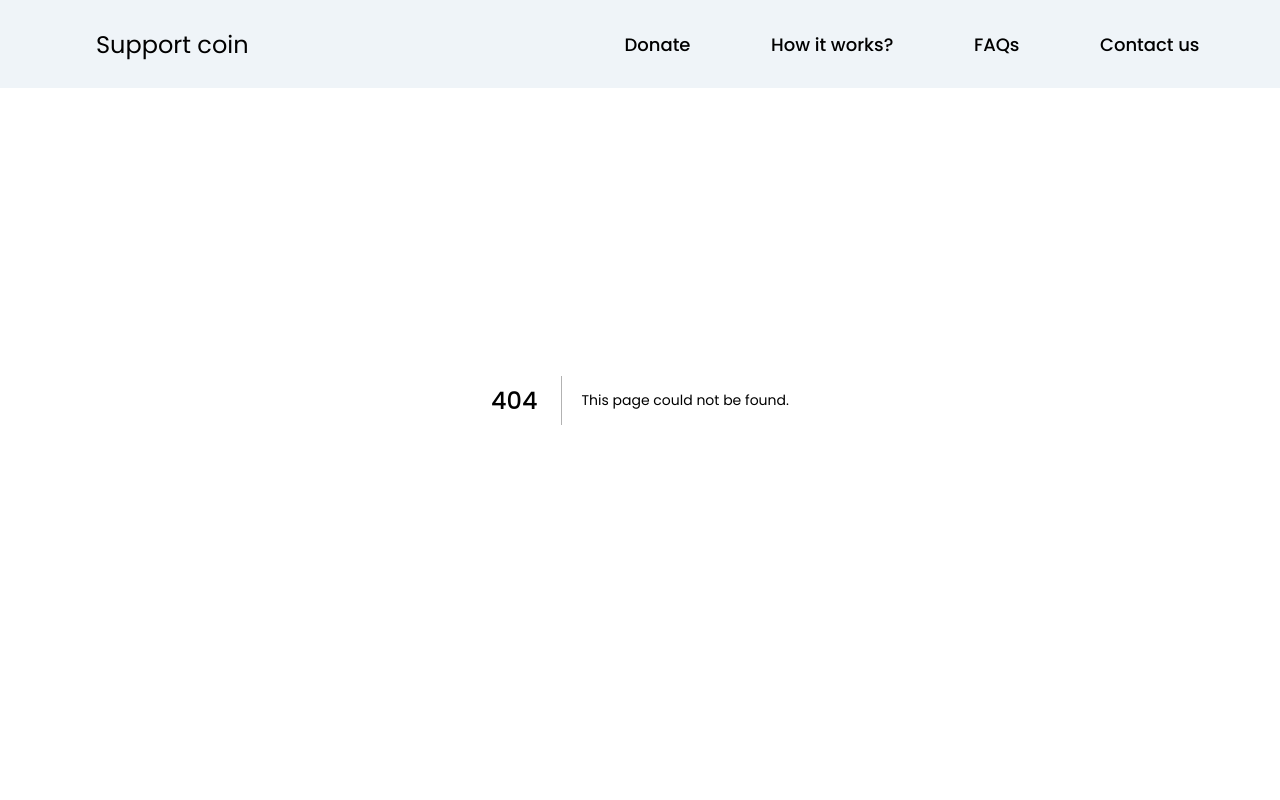
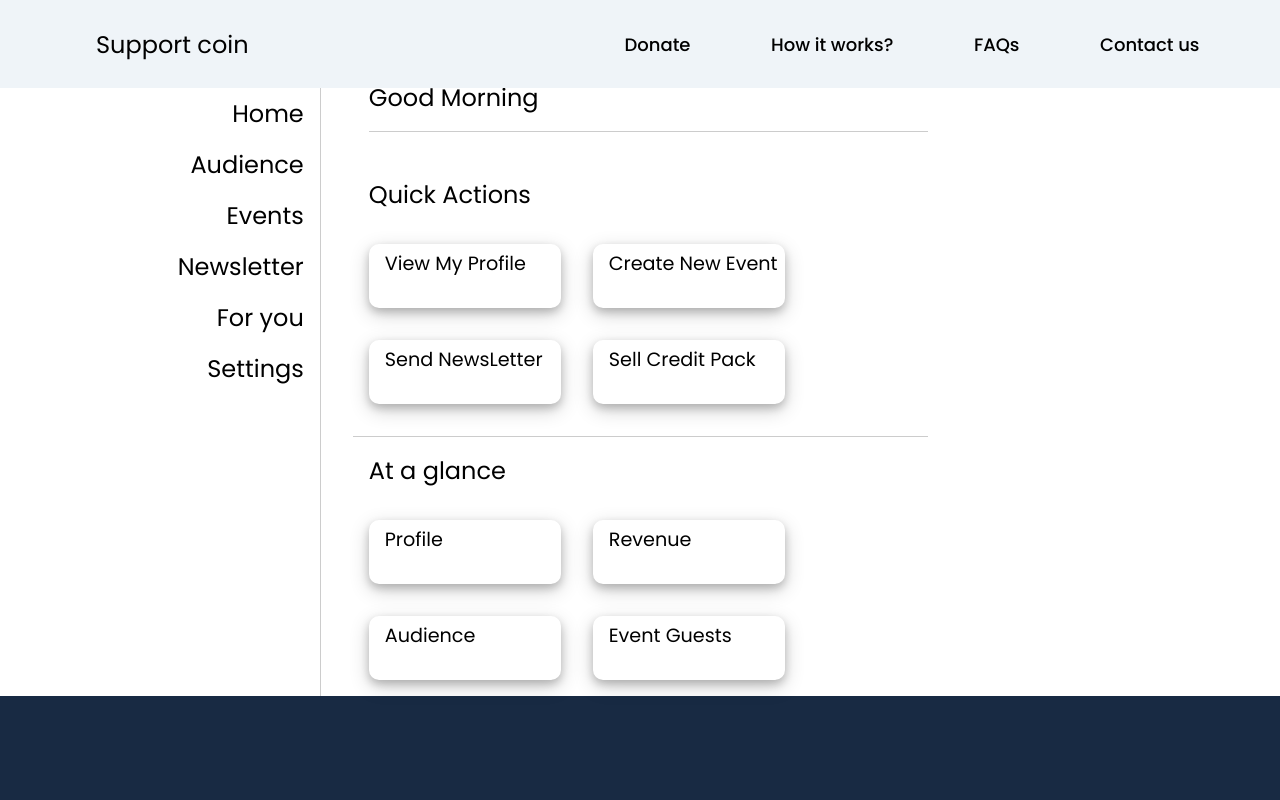
Before and after one commit to mkdsrt10/Internship, a Next.js app: page /Dashboard in a window 1280 px wide. Before the commit this address had no page. Shown: the top 800 px of the page. Built offline with nearby package versions, Linux system fonts and the light colour scheme; a web font is replaced by a local one; what aws-amplify would draw is missing.

Commit message:
DashBoard home foryou added

```diff
--- /dev/null
+++ b/components/DashBoard/For_you.js
@@ -0,0 +1,59 @@
+import { useState } from "react";
+import styles from "../../styles/Foryou.module.css";
+const For_you = () => {
+  const [articles, setArticle] = useState(["", "", "", "", ""]);
+  const [blogs, setBlogs] = useState(["", "", "", "", ""]);
+  const [type, setType] = useState("articles");
+  return (
+    <div className={styles.main_container}>
+      <span>For you</span>
+      <div className={styles.title}>
+        <div
+          onClick={(e) => {
+            setType("articles");
+          }}
+          className={
+            type == "articles"
+              ? styles.title_articles_active
+              : ""
+          }
+        >
+          Article
+        </div>
+        <div
+          className={
+            type == "blogs"
+              ? styles.title_blogs_active
+              : ""
+          }
+          onClick={(e) => {
+            setType("blogs");
+          }}
+        >
+          Blogs
+        </div>
+      </div>
+      <div className={styles.content}>
+        {type == "articles"
+          ? articles.map((article) => {
+              return (
+                <div className={styles.content_grid}>
+                  <img src="/girl_mobile.png"></img>
+                  <div> Vipin jaluthria</div>
+                </div>
+              );
+            })
+          : blogs.map((blog) => {
+              return (
+                <div className={styles.content_grid}>
+                  <img src="/girl_mobile.png"></img>
+                  <div> Gungun jaluthria</div>
+                </div>
+              );
+            })}
+      </div>
+    </div>
+  );
+};
+
+export default For_you;
--- /dev/null
+++ b/components/DashBoard/Home.js
@@ -0,0 +1,25 @@
+import styles from "../../styles/Dashboardhome.module.css";
+const Home = () => {
+  return (
+    <div className={styles.home}>
+      <span>Good Morning</span>
+      <br />
+      <div className={styles.quick_actions}>
+        <span>Quick Actions</span>
+        <div className={styles.quick_actions_items}>View My Profile</div>
+        <div className={styles.quick_actions_items}>Create New Event</div>
+        <div className={styles.quick_actions_items}>Send NewsLetter</div>
+        <div className={styles.quick_actions_items}>Sell Credit Pack</div>
+      </div>
+      <div className={styles.at_a_glance}>
+        <span>At a glance</span>
+        <div className={styles.at_a_glance_items}>Profile</div>
+        <div className={styles.at_a_glance_items}>Revenue </div>
+        <div className={styles.at_a_glance_items}>Audience </div>
+        <div className={styles.at_a_glance_items}>Event Guests</div>
+      </div>
+    </div>
+  );
+};
+
+export default Home;
--- /dev/null
+++ b/components/DashBoard/Settings.js
@@ -0,0 +1,5 @@
+const Settings = () => {
+  return <div>Settings</div>;
+};
+
+export default Settings;
--- /dev/null
+++ b/pages/Dashboard/index.js
@@ -0,0 +1,44 @@
+import { useState } from "react";
+import Home from "../../components/DashBoard/Home";
+import For_you from "../../components/DashBoard/For_you";
+import Settings from "../../components/DashBoard/Settings";
+import styles from "../../styles/Dashboard.module.css";
+const DashBoard = () => {
+  const menu_items = [
+    "Home",
+    "Audience",
+    "Events",
+    "Newsletter",
+    "For you",
+    "Settings",
+  ];
+  const [ui, setui] = useState("Home");
+  return (
+    <div className={styles.main_container}>
+      <div className={styles.DashBoard}>
+        <div className={styles.DashBoard_menu}>
+          {menu_items.map((item, index) => {
+            return (
+              <div
+                className={styles.DashBoard_menu_items}
+                key={index}
+                onClick={(e) => {
+                  setui(item);
+                }}
+              >
+                {item}{" "}
+              </div>
+            );
+          })}
+        </div>
+        <div className={styles.DashBoard_content}>
+          {ui == "Home" && <Home />}
+          {ui == "For you" && <For_you />}
+          {ui == "Settings" && <Settings />}
+        </div>
+      </div>
+    </div>
+  );
+};
+
+export default DashBoard;
--- /dev/null
+++ b/styles/Dashboard.module.css
@@ -0,0 +1,25 @@
+.main_container{
+    display: flex;
+    flex-direction: column;
+    margin-top: 5rem;
+}
+.DashBoard{
+    display: flex;
+    flex-direction: row;
+}
+.DashBoard_menu{
+    display: flex;
+    flex-direction: column;
+    flex: 1;
+    text-align: end;
+    border-right: 1px solid #ccc;
+}
+.DashBoard_menu_items{
+    font-size: 1.5rem;
+    margin-top: 1rem;
+    margin-right: 1rem;
+
+}
+.DashBoard_content{
+    flex: 3;
+}
--- /dev/null
+++ b/styles/Dashboardhome.module.css
@@ -0,0 +1,38 @@
+.home {
+  display: flex;
+  flex-direction: column;
+  width: 60%;
+  font-size: 1.2rem;
+  margin-left: 2rem;
+}
+.home span {
+  font-size: 1.5rem;
+  margin-left: 1rem;
+  padding-bottom: 1rem;
+  border-bottom: 1px solid #ccc;
+}
+.quick_actions ,.at_a_glance{
+  display: flex;
+  flex-direction: row;
+  flex-wrap: wrap;
+  font-size: 1.2rem;
+}
+.quick_actions {
+    padding-bottom: 1rem ;
+    border-bottom: 1px solid #ccc;
+}
+.quick_actions span,.at_a_glance span{
+    margin-left: 1rem;
+    border: none;
+    width: 100%;
+    margin-top: 1rem;
+}
+.quick_actions_items ,.at_a_glance_items{
+  width: 12rem;
+  height: 4rem;
+  margin: 1rem;
+  font-size: 1.2rem;
+  padding: 0.3rem 0.1rem 0 1rem;
+  box-shadow: 0 4px 8px 0 rgba(0, 0, 0, 0.2), 0 6px 20px 0 rgba(0, 0, 0, 0.19);
+  border-radius: 10px;
+}
--- /dev/null
+++ b/styles/Foryou.module.css
@@ -0,0 +1,34 @@
+.main_container {
+  display: flex;
+  flex-direction: column;
+}
+.main_container span {
+  font-size: 1.5rem;
+  margin: 1rem 1rem 0rem 1rem;
+}
+.title {
+  display: flex;
+  flex-direction: row;
+  border-bottom: 1px solid #ccc;
+}
+.title div {
+  font-size: 1.2rem;
+  margin: 1rem 1rem 0rem 1rem ;
+  padding-bottom: 1rem;
+
+  cursor: pointer;
+}
+.title_blogs_active,.title_articles_active{
+    color: #48b7b7;
+    border-bottom: 3px solid #48b7b7;
+}
+.content {
+  display: flex;
+  flex-direction: row;
+  flex-wrap: wrap;
+}
+.content_grid {
+  margin: 1rem;
+
+  box-shadow: 0 4px 8px 0 rgba(0, 0, 0, 0.2), 0 6px 20px 0 rgba(0, 0, 0, 0.19);
+}
```
Also changed, not shown: pages/NGO/ngoDetails.js (+109 -0 lines), styles/NgoDetails.module.css (+22 -9 lines).
